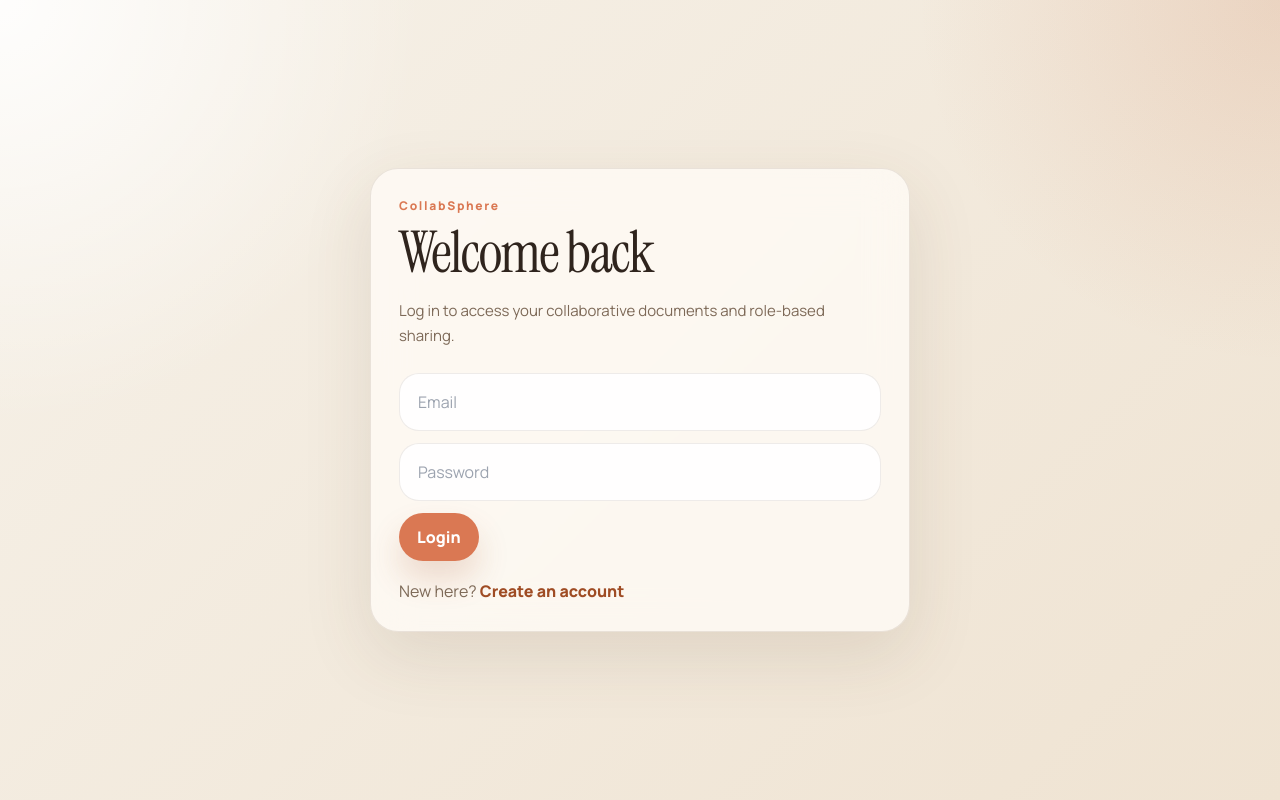
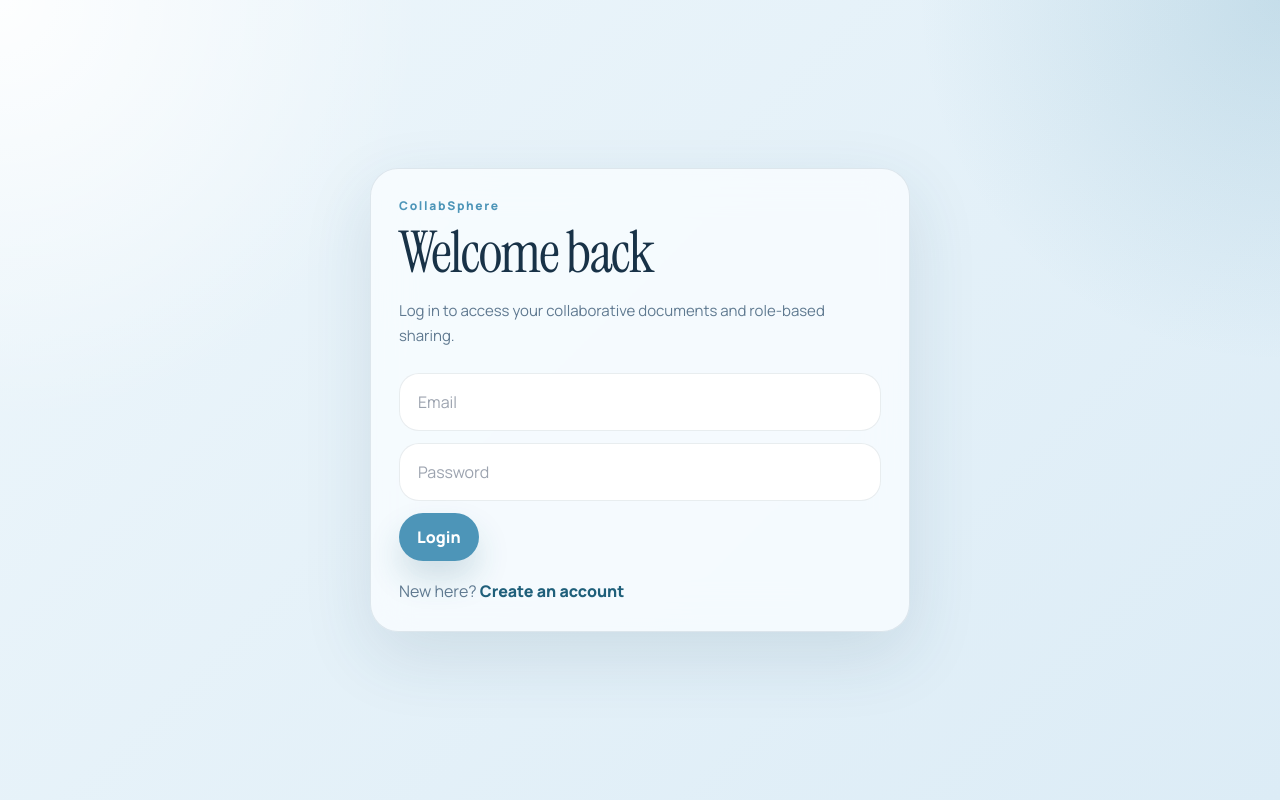
Before and after one commit to VishwankRana/Collaborative-App, a React (Vite) app: page /login in a window 1280 px wide. Built offline with nearby package versions, Linux system fonts and the light colour scheme; no server answers; what @tiptap/y-tiptap would draw is missing.

Commit message:
minor changes

```diff
--- a/index.html
+++ b/index.html
@@ -2,9 +2,9 @@
 <html lang="en">
   <head>
     <meta charset="UTF-8" />
-    <link rel="icon" type="image/svg+xml" href="/favicon.svg" />
+    <link rel="icon" type="image/svg+xml"/>
     <meta name="viewport" content="width=device-width, initial-scale=1.0" />
-    <title>collaborative-app</title>
+    <title>CollabSphere</title>
   </head>
   <body>
     <div id="root"></div>
--- a/src/Backend/auth.js
+++ b/src/Backend/auth.js
@@ -1,7 +1,7 @@
 import crypto from "crypto";
 
 const TOKEN_SECRET = process.env.JWT_SECRET || "dev-secret-change-me";
-const TOKEN_LIFETIME_MS = 1000 * 60 * 60 * 24 * 7;
+const TOKEN_LIFETIME_MS = 1000 * 60 * 60 * 24;
 
 function toBase64Url(value) {
   return Buffer.from(value)
--- a/src/Frontend/index.css
+++ b/src/Frontend/index.css
@@ -6,16 +6,16 @@
 
 :root {
   color-scheme: light;
-  --bg: #f6f1e8;
-  --bg-accent: #efe3d2;
-  --surface: rgba(255, 252, 247, 0.78);
-  --surface-strong: #fffdf9;
-  --surface-border: rgba(88, 64, 43, 0.12);
-  --text: #2f241d;
-  --muted: #7d6957;
-  --accent: #c66a3d;
-  --accent-strong: #9f4c24;
-  --shadow: 0 24px 70px rgba(92, 64, 38, 0.12);
+  --bg: #edf6fb;
+  --bg-accent: #dcecf6;
+  --surface: rgba(249, 253, 255, 0.8);
+  --surface-strong: #ffffff;
+  --surface-border: rgba(44, 78, 104, 0.12);
+  --text: #183247;
+  --muted: #5f7990;
+  --accent: #2c7da0;
+  --accent-strong: #1f5f7a;
+  --shadow: 0 24px 70px rgba(34, 71, 97, 0.12);
 }
 
 * {
@@ -39,7 +39,7 @@ body {
     ),
     radial-gradient(
       circle at top right,
-      rgba(198, 106, 61, 0.16),
+      rgba(44, 125, 160, 0.16),
       transparent 24%
     ),
     linear-gradient(135deg, var(--bg) 0%, var(--bg-accent) 100%);
@@ -87,7 +87,7 @@ textarea {
 .eyebrow,
 .panel-kicker {
   margin: 0 0 10px;
-  color: #da7853;
+  color: #4d95b8;
   letter-spacing: 0.14em;
   font-size: 12px;
   font-weight: 800;
@@ -155,14 +155,14 @@ textarea {
   padding: 14px 18px;
   border-radius: 999px;
   background: rgba(255, 255, 255, 0.68);
-  border: 1px solid rgba(88, 64, 43, 0.08);
-  color: #da7853;
+  border: 1px solid rgba(44, 78, 104, 0.08);
+  color: #4d95b8;
   font-weight: 700;
   white-space: nowrap;
 }
 
 .hero-link-button {
-  border: 1px solid rgba(88, 64, 43, 0.1);
+  border: 1px solid rgba(44, 78, 104, 0.1);
   background: rgba(255, 255, 255, 0.9);
   color: var(--accent-strong);
   padding: 12px 16px;
@@ -179,14 +179,14 @@ textarea {
 
 .hero-link-button:hover {
   transform: translateY(-1px);
-  border-color: rgba(159, 76, 36, 0.28);
+  border-color: rgba(31, 95, 122, 0.28);
   background: rgba(255, 255, 255, 1);
 }
 
 .hero-logout-button {
-  border: 1px solid rgba(203, 84, 68, 0.18);
+  border: 1px solid rgba(44, 78, 104, 0.1);
   background: rgba(255, 255, 255, 0.9);
-  color: #b24537;
+  color: var(--accent-strong);
   padding: 12px 16px;
   border-radius: 999px;
   font-size: 13px;
@@ -201,24 +201,34 @@ textarea {
 
 .hero-logout-button:hover {
   transform: translateY(-1px);
-  border-color: rgba(178, 69, 55, 0.32);
+  border-color: rgba(31, 95, 122, 0.28);
   background: rgba(255, 255, 255, 1);
 }
 
 .hero-delete-button {
-  border: 1px solid rgba(178, 69, 55, 0.18);
+  border: 1px solid rgba(44, 78, 104, 0.1);
   background: rgba(255, 255, 255, 0.9);
-  color: #b24537;
+  color: var(--accent-strong);
   padding: 12px 16px;
   border-radius: 999px;
   font-size: 13px;
   font-weight: 800;
   letter-spacing: 0.04em;
   text-transform: uppercase;
+  transition:
+    transform 160ms ease,
+    border-color 160ms ease,
+    background 160ms ease;
+}
+
+.hero-delete-button:hover {
+  transform: translateY(-1px);
+  border-color: rgba(31, 95, 122, 0.28);
+  background: rgba(255, 255, 255, 1);
 }
 
 .hero-cancel-button {
-  border: 1px solid rgba(88, 64, 43, 0.12);
+  border: 1px solid rgba(44, 78, 104, 0.12);
   background: rgba(255, 255, 255, 0.9);
   color: var(--muted);
   padding: 12px 16px;
@@ -274,7 +284,7 @@ textarea {
   padding: 10px 14px;
   border-radius: 999px;
   background: rgba(255, 255, 255, 0.72);
-  border: 1px solid rgba(88, 64, 43, 0.08);
+  border: 1px solid rgba(44, 78, 104, 0.08);
   font-size: 14px;
   font-weight: 700;
 }
@@ -283,7 +293,7 @@ textarea {
   width: 10px;
   height: 10px;
   border-radius: 999px;
-  background: #8f8b84;
+  background: #8797a5;
 }
 
 .status-synced .status-dot,
@@ -318,7 +328,7 @@ textarea {
   flex: 1;
   overflow: hidden;
   border-radius: 24px;
-  border: 1px solid rgba(88, 64, 43, 0.08);
+  border: 1px solid rgba(44, 78, 104, 0.08);
   background: var(--surface-strong);
 }
 
@@ -327,17 +337,17 @@ textarea {
   flex-wrap: wrap;
   gap: 10px;
   padding: 16px;
-  border-bottom: 1px solid rgba(88, 64, 43, 0.08);
+  border-bottom: 1px solid rgba(44, 78, 104, 0.08);
   background: linear-gradient(
     180deg,
-    rgba(248, 242, 234, 0.95),
-    rgba(255, 253, 249, 0.9)
+    rgba(237, 246, 251, 0.95),
+    rgba(255, 255, 255, 0.9)
   );
 }
 
 .toolbar-button {
   appearance: none;
-  border: 1px solid rgba(88, 64, 43, 0.1);
+  border: 1px solid rgba(44, 78, 104, 0.1);
   background: rgba(255, 255, 255, 0.88);
   color: var(--text);
   padding: 10px 14px;
@@ -352,7 +362,7 @@ textarea {
 
 .toolbar-button:hover {
   transform: translateY(-1px);
-  border-color: rgba(159, 76, 36, 0.3);
+  border-color: rgba(31, 95, 122, 0.3);
 }
 
 .toolbar-button.active {
@@ -434,7 +444,7 @@ textarea {
 
 .editor-content .tiptap p.is-editor-empty:first-child::before {
   content: "Start writing your shared notes here...";
-  color: #b4a08d;
+  color: #91a8bb;
   pointer-events: none;
   float: left;
   height: 0;
@@ -459,8 +469,8 @@ textarea {
   padding: 6px 10px 6px 8px;
   border-radius: 999px;
   box-shadow:
-    0 14px 26px rgba(47, 36, 29, 0.16),
-    0 2px 6px rgba(47, 36, 29, 0.08);
+    0 14px 26px rgba(24, 50, 71, 0.16),
+    0 2px 6px rgba(24, 50, 71, 0.08);
   white-space: nowrap;
   transform-origin: left bottom;
   animation: collaboration-cursor-pop 180ms ease-out;
@@ -540,7 +550,7 @@ textarea {
   width: 100%;
   padding: 10px;
   border-radius: 22px;
-  border: 1px solid rgba(88, 64, 43, 0.08);
+  border: 1px solid rgba(44, 78, 104, 0.08);
   background: rgba(255, 255, 255, 0.74);
 }
 
@@ -563,12 +573,12 @@ textarea {
 
 .document-link:hover {
   transform: translateY(-1px);
-  border-color: rgba(159, 76, 36, 0.24);
+  border-color: rgba(31, 95, 122, 0.24);
 }
 
 .document-link.active {
-  border-color: rgba(159, 76, 36, 0.35);
-  background: rgba(255, 248, 241, 0.95);
+  border-color: rgba(31, 95, 122, 0.35);
+  background: rgba(239, 247, 252, 0.95);
 }
 
 .document-link strong {
@@ -589,7 +599,7 @@ textarea {
   align-items: center;
   padding: 16px 18px;
   border-radius: 22px;
-  border: 1px solid rgba(88, 64, 43, 0.08);
+  border: 1px solid rgba(44, 78, 104, 0.08);
   background: rgba(255, 255, 255, 0.74);
 }
 
@@ -615,18 +625,18 @@ textarea {
 }
 
 .role-owner {
-  background: rgba(198, 106, 61, 0.14);
+  background: rgba(44, 125, 160, 0.14);
   color: var(--accent-strong);
 }
 
 .role-editor {
-  background: rgba(46, 155, 98, 0.14);
-  color: #1e7a4d;
+  background: rgba(54, 179, 126, 0.14);
+  color: #217a58;
 }
 
 .role-viewer {
-  background: rgba(72, 115, 190, 0.14);
-  color: #3155a3;
+  background: rgba(122, 138, 210, 0.14);
+  color: #4f5fb0;
 }
 
 .access-form {
@@ -639,7 +649,7 @@ textarea {
   width: 100%;
   padding: 14px 16px;
   border-radius: 18px;
-  border: 1px solid rgba(88, 64, 43, 0.1);
+  border: 1px solid rgba(44, 78, 104, 0.1);
   background: rgba(255, 255, 255, 0.9);
   color: var(--text);
   outline: none;
@@ -660,7 +670,7 @@ textarea {
   border-radius: 18px;
   background: linear-gradient(
     135deg,
-    rgba(198, 106, 61, 0.14),
+    rgba(44, 125, 160, 0.14),
     rgba(255, 255, 255, 0.65)
   );
   color: var(--accent-strong);
@@ -678,15 +688,15 @@ textarea {
   resize: vertical;
   padding: 16px 18px;
   border-radius: 20px;
-  border: 1px solid rgba(88, 64, 43, 0.1);
+  border: 1px solid rgba(44, 78, 104, 0.1);
   background: rgba(255, 255, 255, 0.9);
   color: var(--text);
   outline: none;
 }
 
 .comment-input:focus {
-  border-color: rgba(159, 76, 36, 0.4);
-  box-shadow: 0 0 0 4px rgba(198, 106, 61, 0.12);
+  border-color: rgba(31, 95, 122, 0.4);
+  box-shadow: 0 0 0 4px rgba(44, 125, 160, 0.12);
 }
 
 .comment-submit {
@@ -694,10 +704,10 @@ textarea {
   border: 0;
   padding: 12px 18px;
   border-radius: 999px;
-  background: #da7853;
+  background: #4d95b8;
   color: white;
   font-weight: 800;
-  box-shadow: 0 18px 32px rgba(159, 76, 36, 0.18);
+  box-shadow: 0 18px 32px rgba(31, 95, 122, 0.18);
 }
 
 .comment-list {
@@ -711,7 +721,7 @@ textarea {
 .comment-empty,
 .comment-card {
   border-radius: 22px;
-  border: 1px solid rgba(88, 64, 43, 0.08);
+  border: 1px solid rgba(44, 78, 104, 0.08);
   background: rgba(255, 255, 255, 0.74);
   padding: 18px;
 }
```
Also changed, not shown: tailwind.config.js (line endings or trailing spaces).
